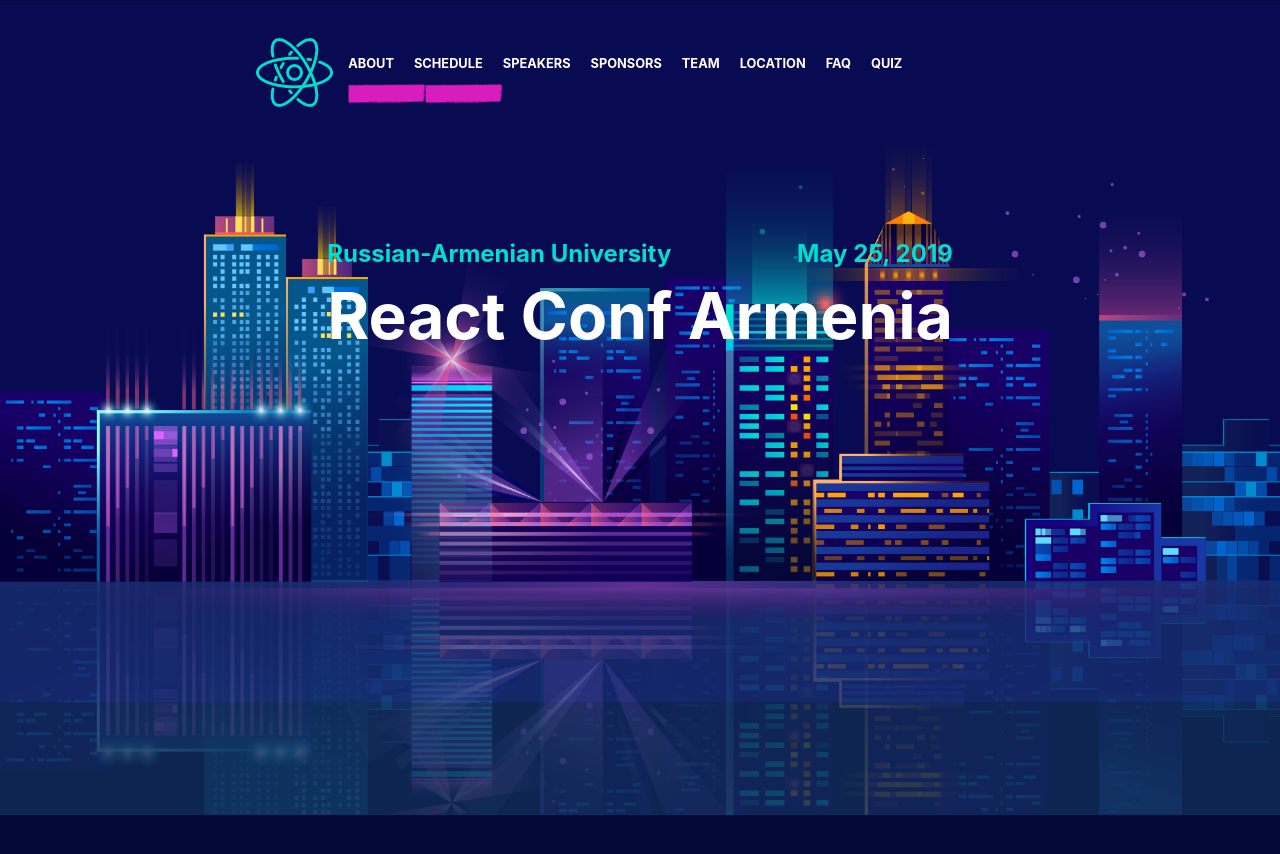
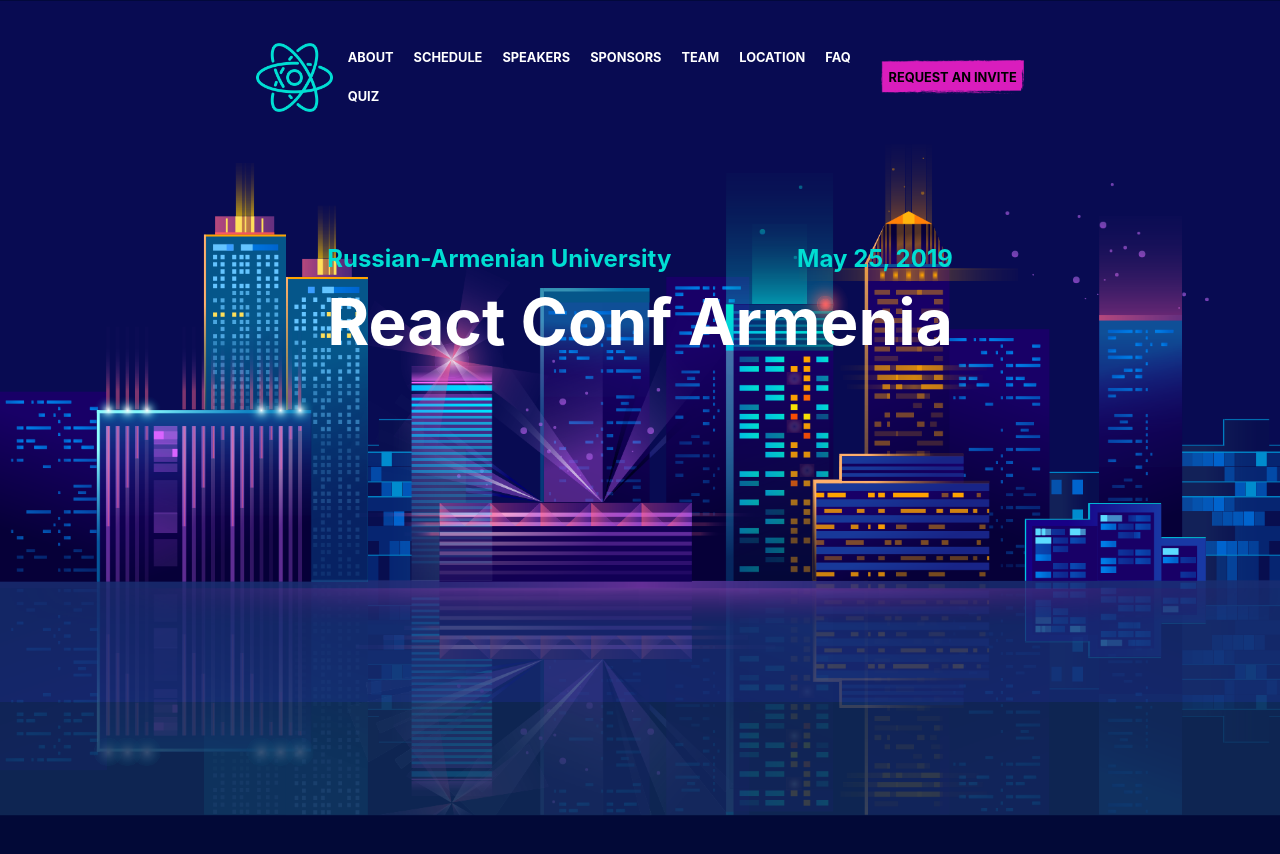
Before and after one commit to JSConfArmenia/conf-19-react, a React (Create React App) app: page / in a window 1280 px wide. Shown: the top 854 px of the page. Built offline with nearby package versions, Linux system fonts and the light colour scheme; the HTML template or start-up script is replaced by a standard one.

Commit message:
Refine stylings in Header, use Button component in Header

```diff
--- a/package.json
+++ b/package.json
@@ -3,6 +3,8 @@
   "version": "0.1.0",
   "private": true,
   "dependencies": {
+    "node-sass": "^4.11.0",
+    "prop-types": "^15.6.2",
     "react": "^16.7.0",
     "react-dom": "^16.7.0",
     "react-scripts": "2.1.3",
--- a/src/Header/Header.css
+++ b/src/Header/Header.css
@@ -1,42 +1,39 @@
 .Header {
+  display: flex;
+  align-items: center;
   width: 60%;
   min-width: 600px;
   max-width: 1200px;
   margin:auto;
   margin-top: 3%;
-  position: relative;
   text-align: initial;
 }
 
 .Header .Logo {
   display: inline-block;
   width:10%;
+  margin-right: 15px;
 }
 
 .Header .Navigation {
   display: inline-block;
   vertical-align: top;
   text-align: initial;
-  position: absolute;
-  top: 50%;
-  right: 0%;
-  transform: translateY(-50%);
-  margin-left: 12%;
 }
 
 .Header .Navigation a {
-  display:inline-block;
-  text-transform:uppercase;
-  color:white;
-  text-decoration:none;
-  vertical-align:top;
-  font-weight:bold;
-  padding-top:10px;
-  padding-bottom:10px;
-  border-top:2px solid transparent;
-  border-bottom:2px solid transparent;
-  font-size:0.8em;
-  margin-right:20px;
+  display: inline-block;
+  text-transform: uppercase;
+  color: white;
+  text-decoration: none;
+  vertical-align: top;
+  font-weight: bold;
+  padding-top: 10px;
+  padding-bottom: 10px;
+  border-top: 2px solid transparent;
+  border-bottom: 2px solid transparent;
+  font-size: 0.8em;
+  margin-right: 20px;
 }
 
 .Header nav a:hover {
--- a/src/Header/Header.js
+++ b/src/Header/Header.js
@@ -14,8 +14,8 @@
       <a href="#Location">Location</a>
       <a href="#FAQ">FAQ</a>
       <a href="#Quiz">Quiz</a>
-      <Button link color="pink" />
     </nav>
+    <Button link>Request an Invite</Button>
   </header>
 );
 
--- a/src/_components/Button/index.js
+++ b/src/_components/Button/index.js
@@ -1,17 +1,33 @@
 import React from 'react';
+import PropTypes from 'prop-types';
 import './styles.scss';
 
 const Button = ({
   link,
   color,
+  children,
   className,
   ...props
 }) => (link
   ? (
-    <a className={`button ${color} ${className}`} {...props} />
+    <a className={`button ${color} ${className}`} {...props}>
+      {children}
+    </a>
   )
   : (
-    <div className={`button ${color} ${className}`} {...props} />
+    <div className={`button ${color} ${className}`} {...props}>
+      {children}
+    </div>
   ));
 
+Button.propTypes = {
+  color: PropTypes.string,
+  className: PropTypes.string,
+};
+
+Button.defaultProps = {
+  color: 'pink',
+  className: '',
+};
+
 export default Button;
```
Also changed, not shown: 1 other file (tests, documents, lock files or other folders).
